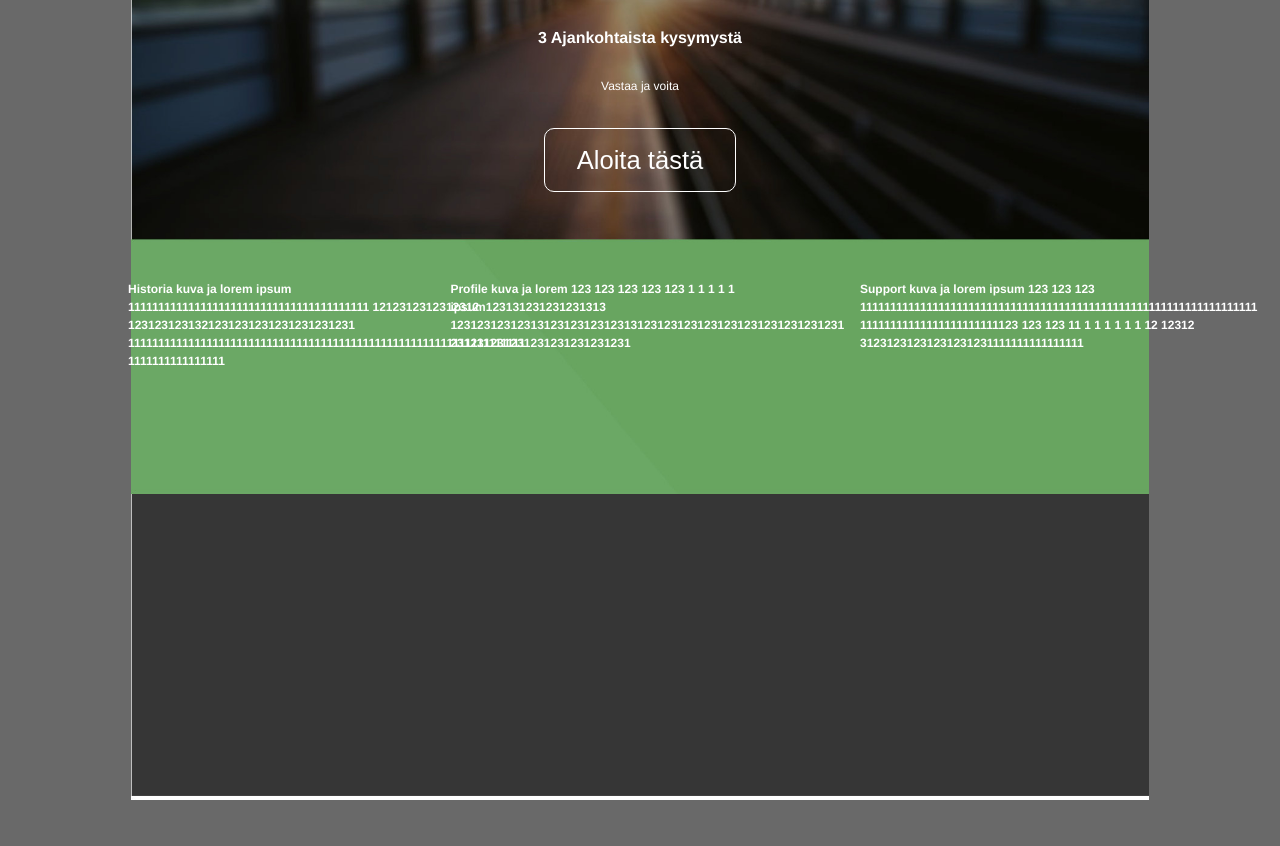
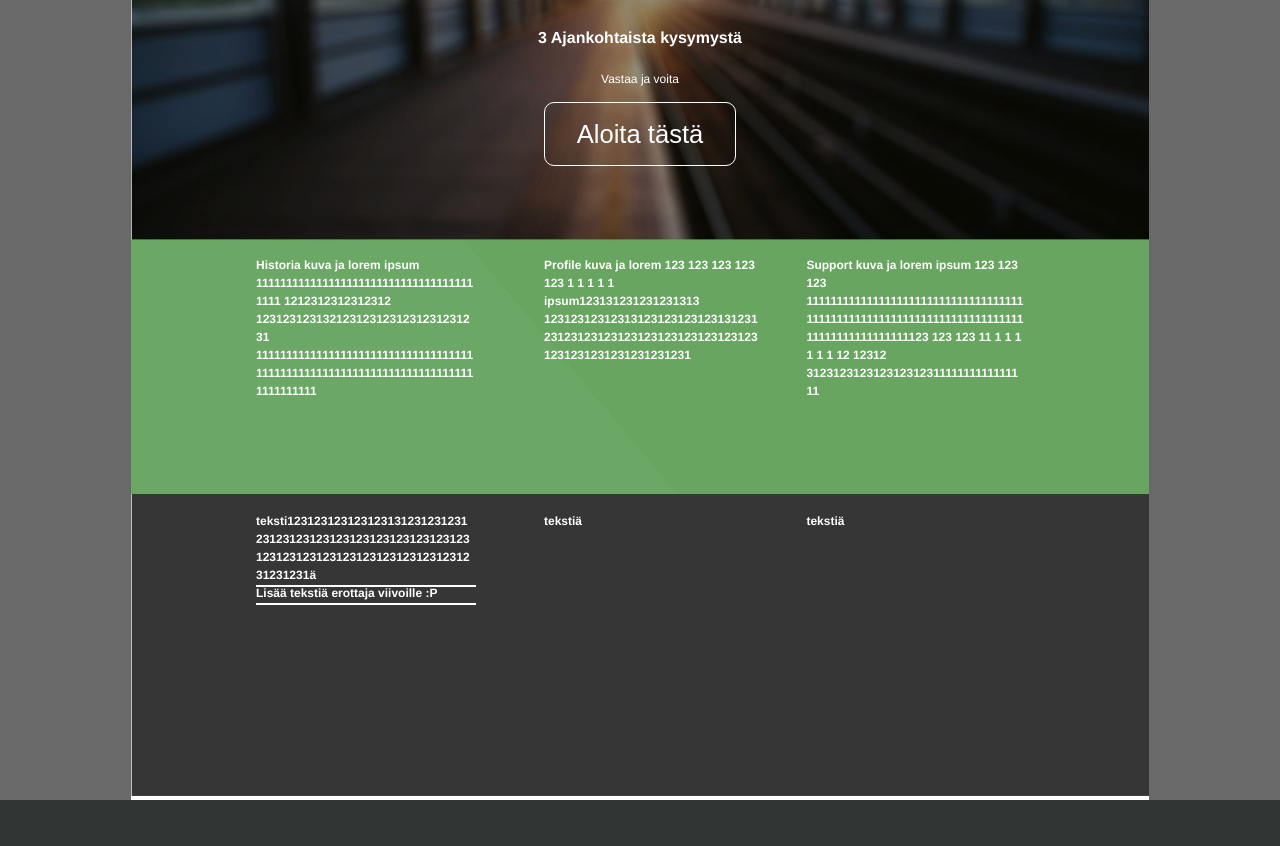
Before and after one commit to Xana8U/Hakemus, a Django app: page /hakemus/ in a window 1280 px wide. Shown: the top 846 px of the page. After the commit the page ends 800 px from the top, so only its background shows below. Run offline with Django 3.2, Linux system fonts and the light colour scheme.

Commit message:
- added css to other pages - added line strokes on footer-left element for segmenting - started editing question page elements -

```diff
--- a/Hakemus/static/Hakemus/960.css
+++ b/Hakemus/static/Hakemus/960.css
@@ -224,23 +224,25 @@ body {
 
 .container_12 .prefix_2 { /* left */
   text-align: left;
-  padding-left: 10%;
-  width: 300px;
+  padding-left: calc(50% - 30vw);
+  position: absolute;
 
 }
 
-.container_12 .prefix_5 { /* right */
-  padding-left: 43%;
+.container_12 .prefix_5 { /* center */
+  padding-left: calc(50% - 7.5vw);
   float: none;
   text-align: left;
-  width: 300px;
+  width: 250px;
+  position: absolute;
 }
 
 
-.container_12 .prefix_7 { /* middle */
-  padding-left: 75%;
+.container_12 .prefix_7 { /* right */
+  padding-left: calc(50% + 13vw);
   text-align: left;
-  width: 300px;
+  width: 250px;
+  position: absolute;
 }
 
 .container_12 .prefix_8 {
--- a/Hakemus/static/Hakemus/reset.css
+++ b/Hakemus/static/Hakemus/reset.css
@@ -42,7 +42,6 @@ h5,
 h6,
 header,
 hgroup,
-hr,
 html,
 i,
 iframe,
@@ -161,25 +160,25 @@ button {
     display: block;
     height: 5vw;
     width: 15vw;
-    top: 10vw;
+    top: 8vw;
     font-size: 2vw;
     color: white;
     left: 42.5vw;
 }
-
-ol,
+ul,
+ul,
+li {
+    border: medium none;
+    display: block;
+    /*left: 0;*/
+    margin: 0;
+    /*position: absolute;*/
+}
+ul,
 ul {
-  list-style: none;
-}
-
-li {
-/*
-  For IE6 + IE7:
-
-  "display: list-item" keeps bullets from
-  disappearing if hasLayout is triggered.
-*/
-  display: list-item;
+    overflow: visible;
+    position: absolute;
+    /*width: 0;*/
 }
 
 table {
--- a/Hakemus/static/Hakemus/text.css
+++ b/Hakemus/static/Hakemus/text.css
@@ -39,64 +39,104 @@ h1.top {
   text-align: center;
 }
 
-h1.history{
-  position: relative;
+h1.history{ /* left */
+  position: absolute;
   font-size: 1.5vmin;
-  top: 35vmin;
+  top: 20vw;
   color: white;
-  max-width: 400px;
-  word-wrap: break-word;
-  float: left;
-}
-
-h1.support{
-  position: relative;
-  font-size: 1.5vmin;
-  top: 35vmin;
-  color: white;
-  max-width: 400px;
+  max-width: 17vw;
   word-wrap: break-word;
   float: right;
 }
 
-h1.profile{
-  position: relative;
+h1.support{ /* right */
+  position: absolute;
   font-size: 1.5vmin;
-  top: 35vmin;
+  top: 20vw;
   color: white;
-  max-width: 400px;
+  max-width: 17vw;
+  word-wrap: break-word;
+  float: right;
+}
+
+h1.profile{ /* middle */
+  position: absolute;
+  font-size: 1.5vmin;
+  top: 20vw;
+  color: white;
+  max-width: 17vw;
   word-wrap: break-word;
   float: right;
 }
 
 h1.footer-left{
-  position: relative;
-  font-size: 1vw;
-  top: 900px;
+  position: absolute;
+  font-size: 1.5vmin;
+  top: 40vw;
   color: white;
-  max-width: 300px;
+  max-width: 17vw;
   word-wrap: break-word;
+  float: right;
+}
+
+h1.footer-left:after {
+    content: " ";
+    border: 1px solid white;
+    margin-top: 1px;
+    margin-bottom: 1px;
+    display: block;
+    max-width: 17vw;
+    width: 17vw;
 }
 
 h1.footer-middle{
-  position: relative;
-  font-size: 1vw;
-  top: 900px;
+  position: absolute;
+  font-size: 1.5vmin;
+  top: 40vw;
   color: white;
-  max-width: 300px;
+  max-width: 17vw;
   word-wrap: break-word;
-
+  float: right;
 
 }
 
 h1.footer-right{
-  position: relative;
-  font-size: 1vw;
-  top: 900px;
+  position: absolute;
+  font-size: 1.5vmin;
+  top: 40vw;
   color: white;
-  max-width: 300px;
+  max-width: 17vw;
   word-wrap: break-word;
+  float: right;
 
+}
+
+h1.q-title{
+  position: absolute;
+  font-size: 2vmin;
+  top: 19vw;
+  color: white;
+  max-width: 100vw;
+  word-wrap: break-word;
+  float: right;
+}
+
+a.questions:after{
+    content: " ";
+    display: block;
+    clear: right;
+}
+
+a.questions{
+  position: absolute;
+  font-size: 1.5vmin;
+  top: 23vw;
+  color: white;
+  max-width: 500px;
+  width: 500px;
+  word-wrap: break-word;
+  text-align: left;
+  float: left;
 }
 
 
@@ -140,7 +180,7 @@ p {
   font-size: 1.5vmin;
   left: 0;
   right: 0;
-  top: 6vw;
+  top: 5.5vw;
   align: center;
   color: white;
   text-align: center;
--- a/Hakemus/templates/Hakemus/index.html
+++ b/Hakemus/templates/Hakemus/index.html
@@ -25,25 +25,26 @@
         </div>
     </div>
     <div id="images-green" class="container_12">
-        <div id="history-img" class="prefix_2">
+        <div id="history-img" class="prefix_2"> <!-- left -->
             <h1 class="history"><span>Historia kuva ja lorem ipsum 1111111111111111111111111111111111111111 1212312312312312 1231231231321231231231231231231231 1111111111111111111111111111111111111111111111111111111111111111111111111111111111</span></h1>
         </div>
-        <div id="support-img" class="prefix_7">
+        <div id="support-img" class="prefix_7"> <!-- right -->
             <h1 class="support"><span>Support kuva ja lorem ipsum 123 123 123 11111111111111111111111111111111111111111111111111111111111111111111111111111111111111111123 123 123 11 1 1 1 1 1 1 12 12312 31231231231231231231111111111111111</span></h1>
         </div>
-        <div id="profile-img" class="prefix_5">
+        <div id="profile-img" class="prefix_5"> <!-- middle -->
             <h1 class="profile"><span>Profile kuva ja lorem 123 123 123 123 123 1 1 1 1 1 ipsum123131231231231313 12312312312313123123123123131231231231231231231231231231231231231231231231231231231231 </span></h1>
         </div>
     </div>
     <div id="footer" class="container_12">
-        <div id="left-text" class="prefix_1">
-            <h1 class="footer-left"><span>tekstiä</span></h1>
+        <div id="left-text" class="prefix_2">
+            <h1 class="footer-left"><span>teksti123123123123123131231231231231231231231231231231231231231231231231231231231231231231231231231231231ä</span></h1>
+            <h1 class="footer-left"><br /><br /><br /><br /><span>Lisää tekstiä erottaja viivoille :P</span></h1>
         </div>
-        <div id="middle-text" class="grid_5">
-            <h1 class="footer-middle"><span></span></h1>
+        <div id="middle-text" class="prefix_5">
+            <h1 class="footer-middle"><span>tekstiä</span></h1>
         </div>
-        <div id="right-text" class="prefix_9">
-            <h1 class="footer-right"><span></span></h1>
+        <div id="right-text" class="prefix_7">
+            <h1 class="footer-right"><span>tekstiä</span></h1>
         </div>
     </div>
 
```
Also changed, not shown: Hakemus/templates/Hakemus/detail.html (+8 -1 lines), Hakemus/templates/Hakemus/questions.html (+14 -8 lines), Hakemus/templates/Hakemus/results.html (+9 -2 lines).
